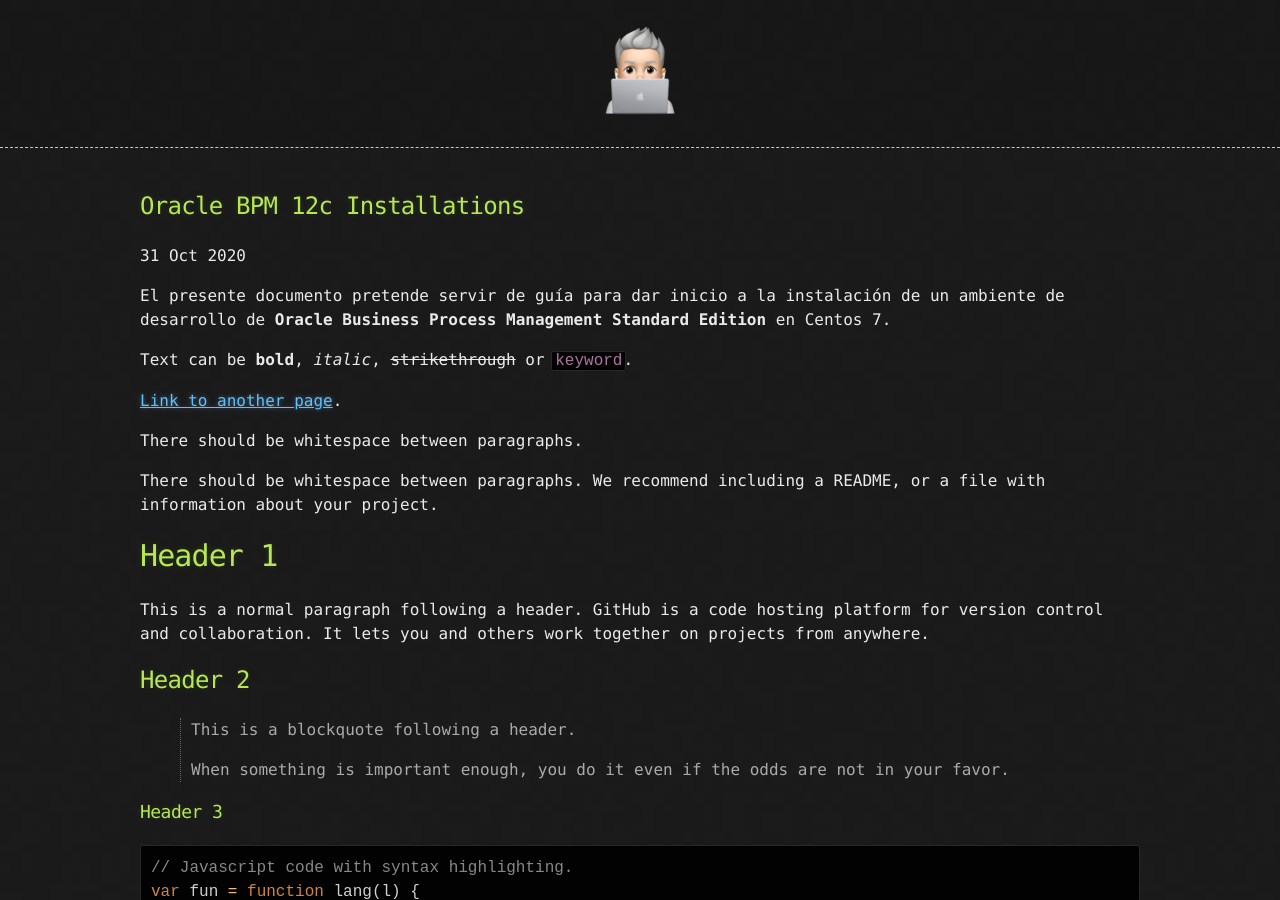
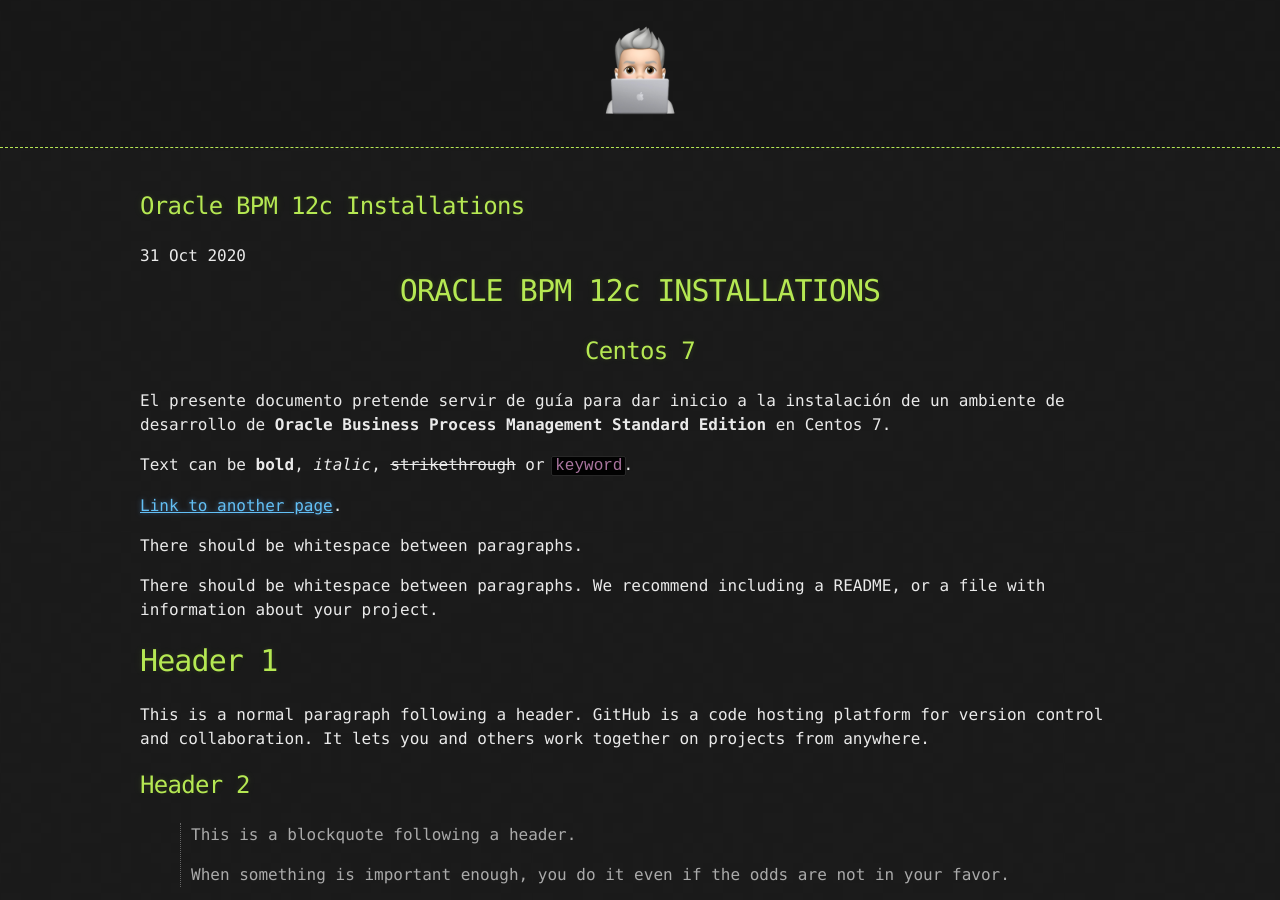
Before and after one commit to darvinueza/darvinueza.github.io, a Jekyll site: the page built from _posts/2020-10-31-Another-Sample-Page.md, in a window 1280 px wide and 900 px high. Built offline with Jekyll 4.4.1, drawn with Linux system fonts in a browser that asks for light colours.

Commit message:
commit
commit

```diff
--- a/_posts/2020-10-31-Another-Sample-Page.md
+++ b/_posts/2020-10-31-Another-Sample-Page.md
@@ -4,7 +4,13 @@
 published: true
 ---
 
+<div align="center">
+    <h1>ORACLE BPM 12c INSTALLATIONS</h1>
+</div>
 
+<div align="center">
+    <h2>Centos 7</h2>
+</div>
 
 El presente documento pretende servir de guía para dar inicio a la instalación de un ambiente de desarrollo de **Oracle Business Process Management Standard Edition** en Centos 7.
 
```
